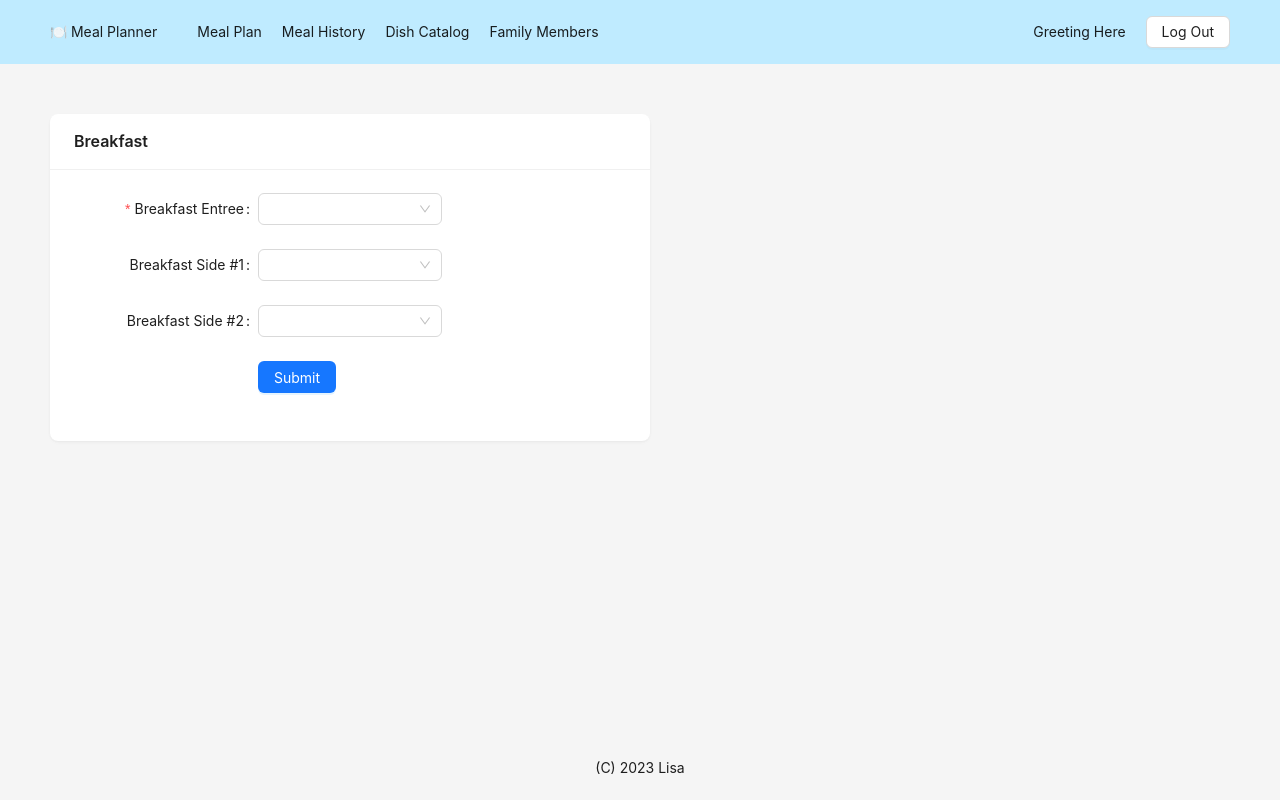
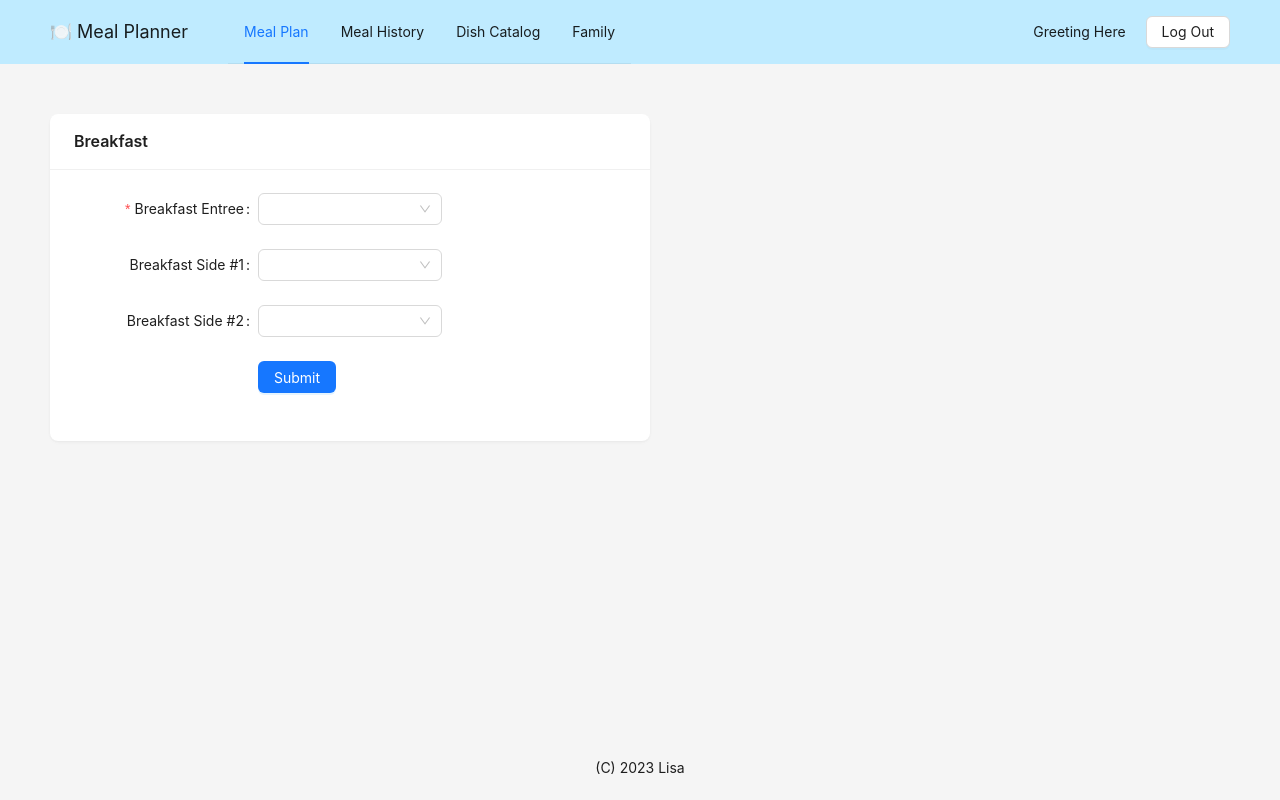
Before and after one commit to Zhusufeng/meal-generator, a Next.js app: page /breakfast in a window 1280 px wide. Built offline with nearby package versions, Linux system fonts and the light colour scheme.

Commit message:
Use antd Menu component

```diff
--- a/pages/components/Navbar.tsx
+++ b/pages/components/Navbar.tsx
@@ -1,7 +1,34 @@
-import { Button, Layout } from "antd";
+import type { MenuProps } from "antd";
+import { Button, Layout, Menu } from "antd";
 import Link from "next/link";
+import { useState } from "react";
+
+const items: MenuProps["items"] = [
+  {
+    label: <Link href="/">Meal Plan</Link>,
+    key: "mealPlan",
+  },
+  {
+    label: <Link href="/">Meal History</Link>,
+    key: "mealHistory",
+  },
+  {
+    label: <Link href="/">Dish Catalog</Link>,
+    key: "dishCatalog",
+  },
+  {
+    label: <Link href="/">Family</Link>,
+    key: "family",
+  },
+];
 
 const NavBar = () => {
+  const [current, setCurrent] = useState("mealPlan");
+  const onClick: MenuProps["onClick"] = e => {
+    console.log("click ", e);
+    setCurrent(e.key);
+  };
+
   return (
     <Layout.Header
       style={{
@@ -12,21 +39,18 @@ const NavBar = () => {
       }}
     >
       <div style={{ display: "flex", columnGap: "40px" }}>
-        <div>🍽️ Meal Planner</div>
-        <div style={{ display: "flex", columnGap: "20px" }}>
-          <div>
-            <Link href="/">Meal Plan</Link>
-          </div>
-          <div>
-            <Link href="/">Meal History</Link>
-          </div>
-          <div>
-            <Link href="/">Dish Catalog</Link>
-          </div>
-          <div>
-            <Link href="/">Family Members</Link>
-          </div>
+        <div style={{ fontSize: "18px" }}>
+          <Link href="/">🍽️ Meal Planner</Link>
         </div>
+        <Menu
+          onClick={onClick}
+          selectedKeys={[current]}
+          mode="horizontal"
+          items={items}
+          style={{
+            backgroundColor: "#BFEBFF",
+          }}
+        />
       </div>
       <div style={{ display: "flex", columnGap: "20px" }}>
         <div>Greeting Here</div>
```
